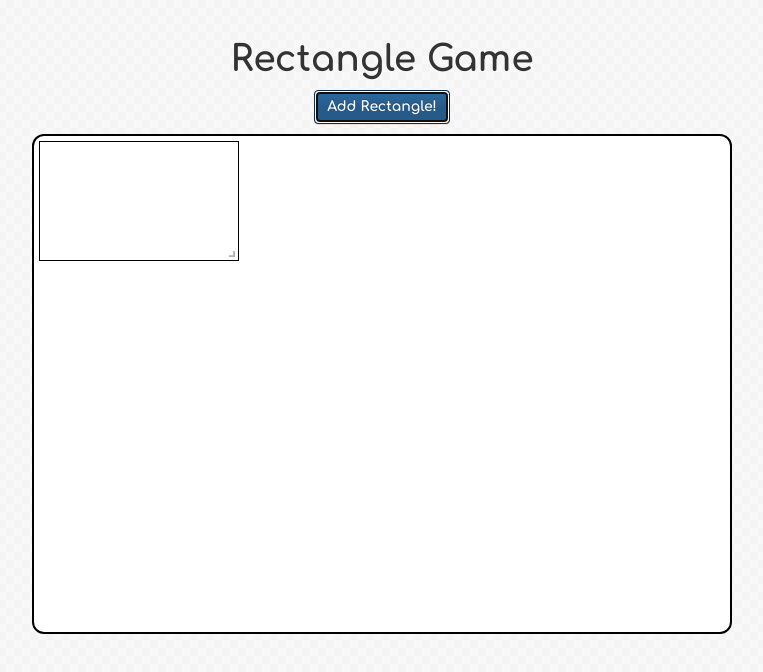
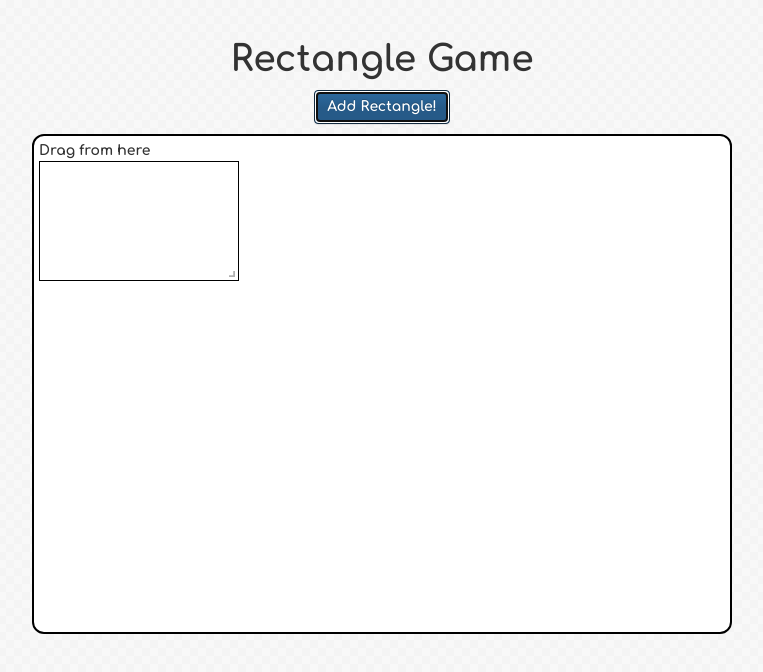
Before and after one commit to vinceroti/rectangle-app, a React (Create React App) app: page / in a window 1280 px wide. Both pictures are taken after a click on the button "Add Rectangle!". Shown: the top 672 px of the page, without its empty margins (258-1021 px from the left). Built offline with nearby package versions, Linux system fonts and the light colour scheme.

Commit message:
it drags!

```diff
--- a/src/components/rectangle.js
+++ b/src/components/rectangle.js
@@ -1,11 +1,30 @@
 import React, { Component } from 'react';
 import { ResizableBox } from 'react-resizable';
+import Draggable from 'react-draggable'; // Both at the same time
+
+const style = {
+  width: 200,
+  height: 120,
+  display: 'inline-block',
+  position: 'relative',
+  border: '1px solid black'
+};
 
 
 class Rectangle extends Component {
   render() {
+
     return (
-      <ResizableBox color={this.props.customColor} width={200} height={120} lockAspectRatio={true}  minConstraints={[50, 30]}/>
+      <div>
+        <Draggable handle=".handle">
+             <div>
+               <div className="handle">Drag from here</div>
+               <ResizableBox color={this.props.customColor} width={200} height={120} lockAspectRatio={true}  minConstraints={[50, 30]}/>
+             </div>
+           </Draggable>
+
+
+      </div>
     );
   }
 }
--- a/src/styles/index.css
+++ b/src/styles/index.css
@@ -5,6 +5,7 @@ body {
   font-family: 'Comfortaa', sans-serif;
   background-image: url('../images/background.png');
 }
+
 .react-resizable {
   display: inline-block;
   position: relative;
```
